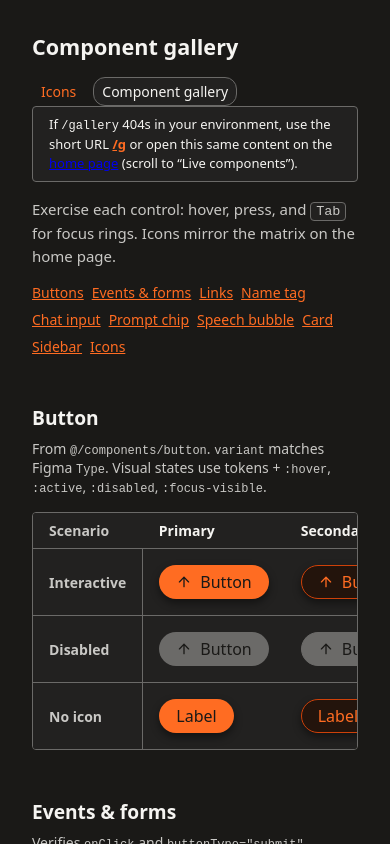
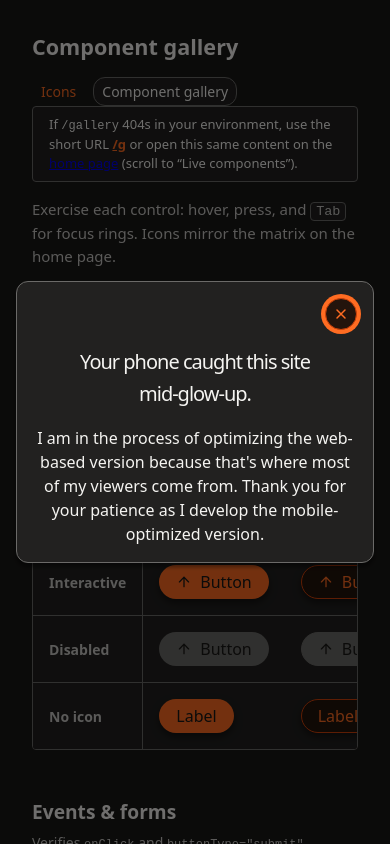
Before and after one commit to Brrianmunroe/briangpt, a Next.js app: page /g in a window 390 px wide. Shown: the top 844 px of the page. Built offline with nearby package versions, Linux system fonts and the light colour scheme.

Commit message:
feat: mobile optimization notice with shared overlay scrim
Co-authored-by: Cursor <cursoragent@cursor.com>

```diff
--- a/src/app/globals.css
+++ b/src/app/globals.css
@@ -1,4 +1,13 @@
 @import '../../design-tokens/tokens.css';
+
+/**
+ * Fullscreen overlay dim + blur — shared by work case study scrim and mobile notice.
+ * (Design tokens file is generated; app chrome lives here.)
+ */
+:root {
+  --overlay-scrim-background: oklch(0 0 0 / 0.55);
+  --overlay-scrim-blur: 4px;
+}
 
 *,
 *::before,
--- a/src/app/layout.tsx
+++ b/src/app/layout.tsx
@@ -1,4 +1,5 @@
 import type { Metadata } from 'next';
+import { MobileOptimizationNotice } from '@/components/mobile-optimization-notice/MobileOptimizationNotice';
 import './globals.css';
 
 export const metadata: Metadata = {
@@ -17,6 +18,7 @@ export default function RootLayout({
       <body>
         <div className="appBackground">{children}</div>
         {modal}
+        <MobileOptimizationNotice />
       </body>
     </html>
   );
--- a/src/app/work/work-shell.module.css
+++ b/src/app/work/work-shell.module.css
@@ -15,9 +15,7 @@
   --work-scrim-exit-duration: 250ms;
   --work-enter-ease: cubic-bezier(0.23, 1.1, 0.4, 0.98);
   --work-exit-ease: cubic-bezier(0.4, 0, 1, 1);
-  --work-shell-blur: 4px;
   --work-shell-scrim-opacity: 1;
-  --work-shell-background: oklch(0 0 0 / 0.55);
   --work-modal-enter-y: 400px;
   --work-modal-enter-scale: 0.98;
   --work-modal-exit-y: 400px;
@@ -44,9 +42,9 @@
   pointer-events: none;
   cursor: pointer;
   opacity: 0;
-  background: var(--work-shell-background);
-  backdrop-filter: blur(4px);
-  -webkit-backdrop-filter: blur(4px);
+  background: var(--overlay-scrim-background);
+  backdrop-filter: blur(var(--overlay-scrim-blur));
+  -webkit-backdrop-filter: blur(var(--overlay-scrim-blur));
 }
 
 .scrimMotionReady {
--- /dev/null
+++ b/src/components/mobile-optimization-notice/MobileOptimizationNotice.module.css
@@ -0,0 +1,98 @@
+/**
+ * Mobile optimization notice — maps Figma container (566:11683); scrim uses globals overlay tokens.
+ */
+
+.root {
+  position: fixed;
+  inset: 0;
+  z-index: 120;
+  animation: mobileNoticeFadeIn 280ms cubic-bezier(0.23, 1.1, 0.4, 0.98) forwards;
+}
+
+@keyframes mobileNoticeFadeIn {
+  from {
+    opacity: 0;
+  }
+
+  to {
+    opacity: 1;
+  }
+}
+
+.scrim {
+  position: absolute;
+  inset: 0;
+  z-index: 0;
+  margin: 0;
+  padding: 0;
+  border: 0;
+  background: var(--overlay-scrim-background);
+  backdrop-filter: blur(var(--overlay-scrim-blur));
+  -webkit-backdrop-filter: blur(var(--overlay-scrim-blur));
+  pointer-events: auto;
+}
+
+.layer {
+  position: absolute;
+  inset: 0;
+  z-index: 1;
+  display: flex;
+  align-items: center;
+  justify-content: center;
+  box-sizing: border-box;
+  padding: var(--spacing-md);
+  pointer-events: none;
+}
+
+.panel {
+  box-sizing: border-box;
+  width: 100%;
+  max-width: min(100%, 420px);
+  display: flex;
+  flex-direction: column;
+  align-items: center;
+  gap: var(--spacing-md);
+  padding: var(--spacing-md);
+  border-radius: var(--radius-md);
+  border: var(--stroke-sm) solid var(--color-case-study-card-secondary-stroke-default);
+  background: var(--color-case-study-card-secondary-surface-default);
+  box-shadow: 0 4px 4.35px rgba(0, 0, 0, 0.45);
+  pointer-events: auto;
+}
+
+.header {
+  display: flex;
+  width: 100%;
+  justify-content: flex-end;
+  align-items: center;
+}
+
+.title {
+  margin: 0;
+  width: 100%;
+  font-family: var(--font-style-primary), system-ui, sans-serif;
+  font-size: var(--font-size-heading03);
+  font-weight: 500;
+  line-height: var(--font-line-height-heading03);
+  letter-spacing: -1px;
+  text-align: center;
+  color: var(--color-text-fill-primary);
+}
+
+.body {
+  margin: 0;
+  width: 100%;
+  font-family: var(--font-style-primary), system-ui, sans-serif;
+  font-size: var(--font-size-body);
+  font-weight: 400;
+  line-height: var(--font-line-height-body);
+  text-align: center;
+  color: var(--color-text-fill-primary);
+}
+
+@media (prefers-reduced-motion: reduce) {
+  .root {
+    animation: none;
+    opacity: 1;
+  }
+}
--- /dev/null
+++ b/src/components/mobile-optimization-notice/MobileOptimizationNotice.tsx
@@ -0,0 +1,115 @@
+'use client';
+
+import * as React from 'react';
+import { Button } from '@/components/button/Button';
+import styles from './MobileOptimizationNotice.module.css';
+
+const STORAGE_KEY = 'mobileOptimizationNoticeDismissed';
+
+const MOBILE_MQ = '(max-width: 860px)';
+
+function CloseIcon() {
+  return (
+    <svg xmlns="http://www.w3.org/2000/svg" width={16} height={16} viewBox="0 0 16 16" aria-hidden>
+      <path
+        d="M4 4l8 8M12 4l-8 8"
+        fill="none"
+        stroke="currentColor"
+        strokeWidth="1.5"
+        strokeLinecap="round"
+      />
+    </svg>
+  );
+}
+
+function readDismissed(): boolean {
+  if (typeof window === 'undefined') return false;
+  try {
+    return sessionStorage.getItem(STORAGE_KEY) === '1';
+  } catch {
+    return false;
+  }
+}
+
+export function MobileOptimizationNotice() {
+  const [open, setOpen] = React.useState(false);
+  const closeRef = React.useRef<HTMLButtonElement>(null);
+
+  const dismiss = React.useCallback(() => {
+    try {
+      sessionStorage.setItem(STORAGE_KEY, '1');
+    } catch {
+      /* storage unavailable */
+    }
+    setOpen(false);
+  }, []);
+
+  React.useEffect(() => {
+    const mq = window.matchMedia(MOBILE_MQ);
+
+    function sync() {
+      setOpen(!readDismissed() && mq.matches);
+    }
+
+    sync();
+    mq.addEventListener('change', sync);
+    return () => mq.removeEventListener('change', sync);
+  }, []);
+
+  React.useEffect(() => {
+    if (!open) return undefined;
+    const t = window.setTimeout(() => {
+      closeRef.current?.focus();
+    }, 0);
+    return () => window.clearTimeout(t);
+  }, [open]);
+
+  React.useEffect(() => {
+    if (!open) return undefined;
+    function onKeyDown(e: KeyboardEvent) {
+      if (e.key === 'Escape') dismiss();
+    }
+    window.addEventListener('keydown', onKeyDown);
+    return () => window.removeEventListener('keydown', onKeyDown);
+  }, [open, dismiss]);
+
+  if (!open) return null;
+
+  const titleId = 'mobile-optimization-notice-title';
+
+  return (
+    <div className={styles.root}>
+      <div className={styles.scrim} aria-hidden />
+      <div
+        className={styles.layer}
+        role="dialog"
+        aria-modal="true"
+        aria-labelledby={titleId}
+      >
+        <div className={styles.panel}>
+          <div className={styles.header}>
+            <Button
+              ref={closeRef}
+              variant="secondary"
+              iconOnly
+              aria-label="Close mobile notice"
+              showIcon={false}
+              icon={<CloseIcon />}
+              onClick={dismiss}
+              buttonType="button"
+            />
+          </div>
+          <h2 className={styles.title} id={titleId}>
+            Your phone caught this site
+            <br />
+            mid-glow-up.
+          </h2>
+          <p className={styles.body}>
+            I am in the process of optimizing the web-based version because that&apos;s where most of my
+            viewers come from. Thank you for your patience as I develop the mobile-optimized version.
+          </p>
+        </div>
+      </div>
+    </div>
+  );
+}
```
